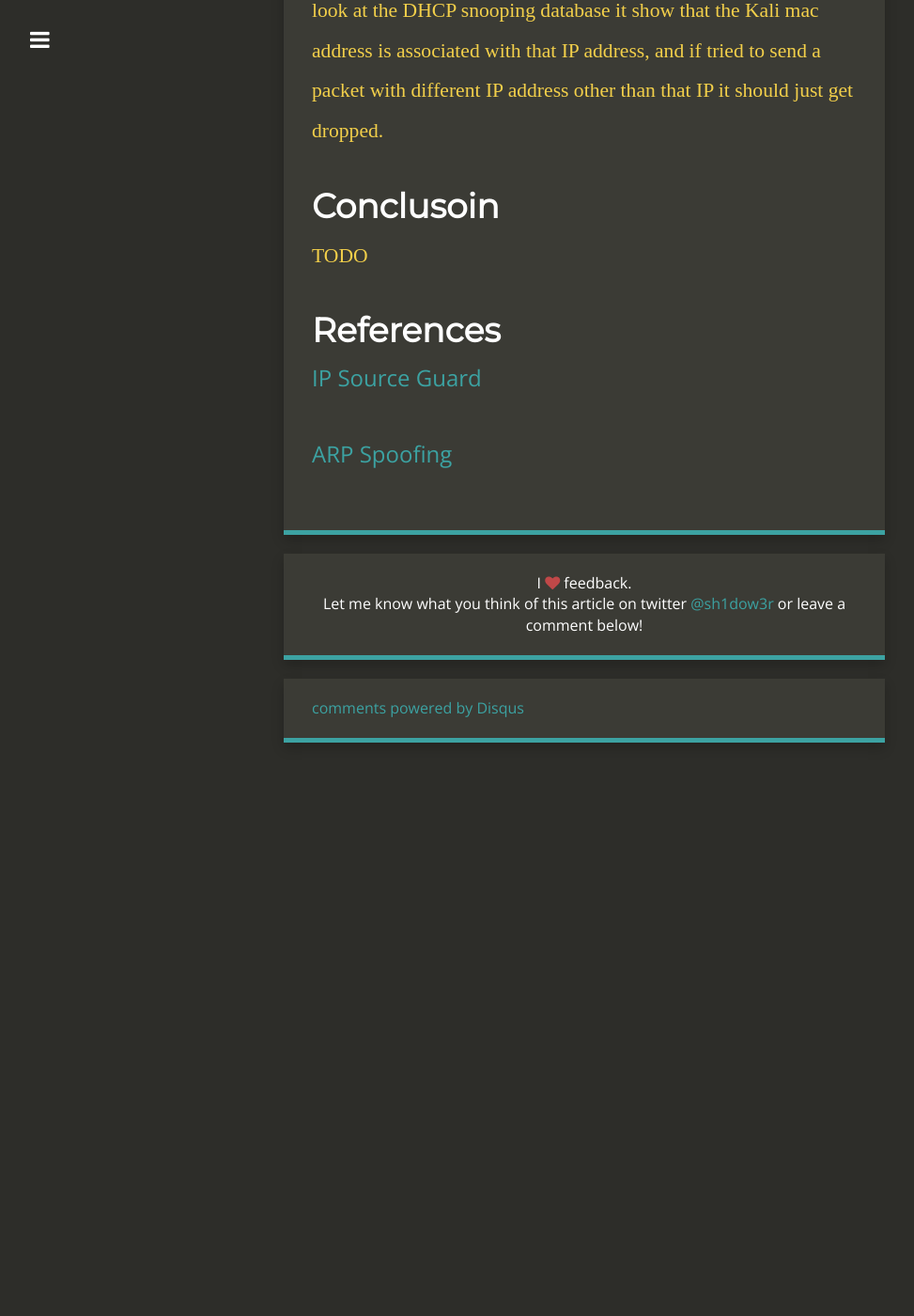
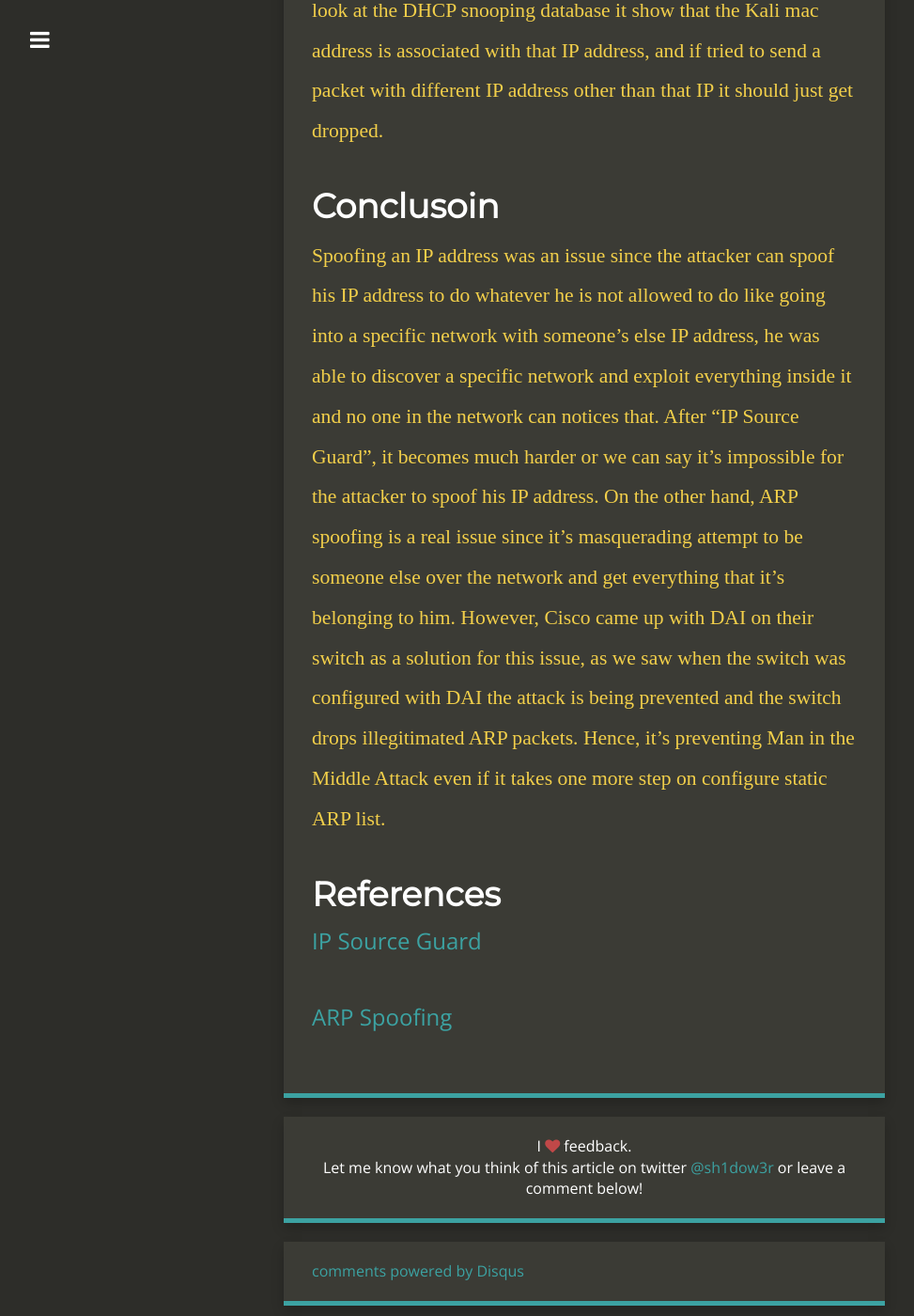
Before and after one commit to sh1dow3r/layer0, a Jekyll site: the page built from _posts/2019-07-13-ARP&IPSG.md, in a window 1280 px wide and 1400 px high, scrolled down 6898 px. Shown: the whole window at 94% size, without its empty margins (18-991 px from the left). Built offline with Jekyll 4.4.1, drawn with Linux system fonts in a browser that asks for light colours; nearby versions of some CDN libraries; comment, search, counter and statistics services are not loaded; before the commit the page ends 7729 px from its top, so only the background shows below that; some of the changed text lies outside the part shown.

Commit message:
conclusion for ARP and IPSG update

```diff
--- a/_posts/2019-07-13-ARP&IPSG.md
+++ b/_posts/2019-07-13-ARP&IPSG.md
@@ -58,7 +58,18 @@ This will enable the attacker to inspect all traffic destined for `10.150.100.5`
 
 # **Conclusoin**
 <span style="color: #f2cf4a; font-family: Babas; font-size: 0.9em;">
-TODO
+Spoofing an IP address was an issue since the attacker can spoof his IP address to
+do whatever he is not allowed to do like going into a specific network with
+someone’s else IP address, he was able to discover a specific network and exploit
+everything inside it and no one in the network can notices that. After “IP Source
+Guard”, it becomes much harder or we can say it’s impossible for the attacker to
+spoof his IP address.
+On the other hand, ARP spoofing is a real issue since it’s masquerading attempt to be
+someone else over the network and get everything that it’s belonging to him.
+However, Cisco came up with DAI on their switch as a solution for this issue, as
+we saw when the switch was configured with DAI the attack is being prevented
+and the switch drops illegitimated ARP packets. Hence, it’s preventing Man in
+the Middle Attack even if it takes one more step on configure static ARP list.
 </span>
 
 # **References**
```
